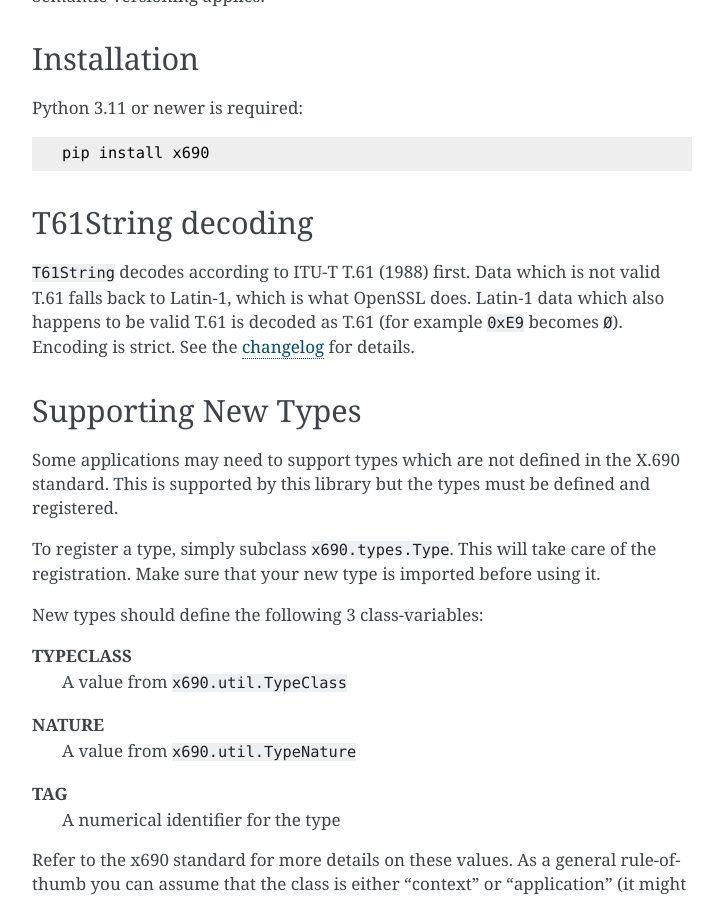
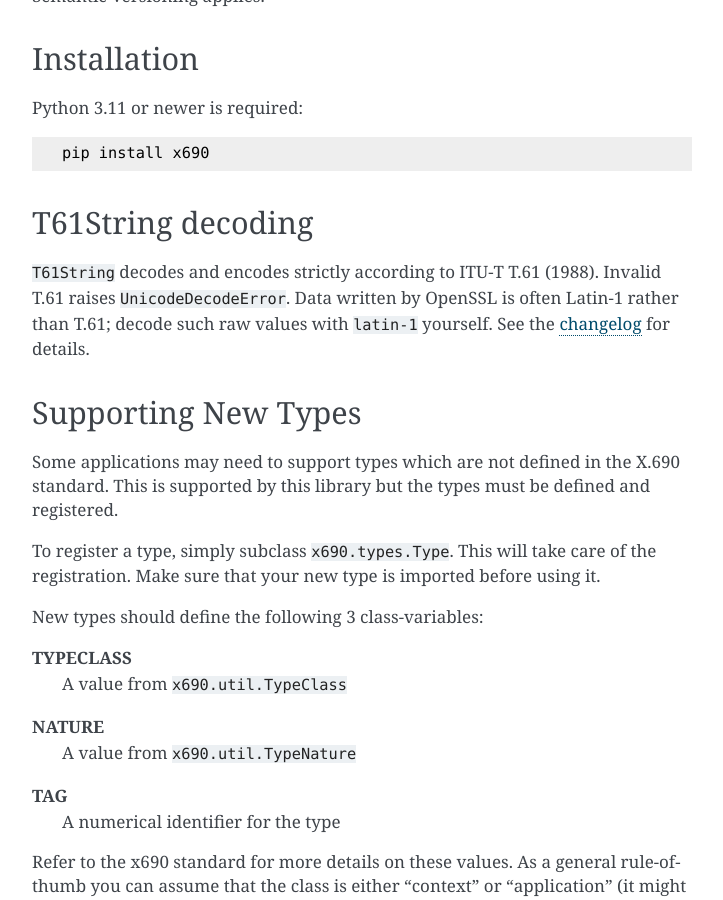
Before and after one commit to exhuma/x690, a Sphinx documentation site: the page built from docs/index.rst, in a window 1280 px wide and 900 px high, scrolled down 775 px. Shown: the whole window, without its empty margins (388-1111 px from the left). Built offline with Sphinx 7.4.7, drawn with Linux system fonts in a browser that asks for light colours; pages that are not in the unit, such as notebooks, are missing from menus.

Commit message:
fix: decode T61String strictly, without a Latin-1 fallback
x690 is unrelated to OpenSSL, so T61String now decodes strict ITU-T T.61
only and invalid data raises UnicodeDecodeError.

Refs #3

Co-Authored-By: Claude <noreply@anthropic.com>

```diff
--- a/README.rst
+++ b/README.rst
@@ -48,11 +48,10 @@ Python 3.11 or newer is required::
 T61String decoding
 ------------------
 
-``T61String`` decodes according to ITU-T T.61 (1988) first. Data which is not
-valid T.61 falls back to Latin-1, which is what OpenSSL does. Latin-1 data
-which also happens to be valid T.61 is decoded as T.61 (for example ``0xE9``
-becomes ``Ø``). Encoding is strict. See the `changelog
-<https://exhuma.github.io/x690/changelog.html>`_ for details.
+``T61String`` decodes and encodes strictly according to ITU-T T.61 (1988).
+Invalid T.61 raises ``UnicodeDecodeError``. Data written by OpenSSL is often
+Latin-1 rather than T.61; decode such raw values with ``latin-1`` yourself. See
+the `changelog <https://exhuma.github.io/x690/changelog.html>`_ for details.
 
 
 Supporting New Types
```
Also changed, not shown: docs/changelog.rst (+3 -5 lines), 2 other files.
